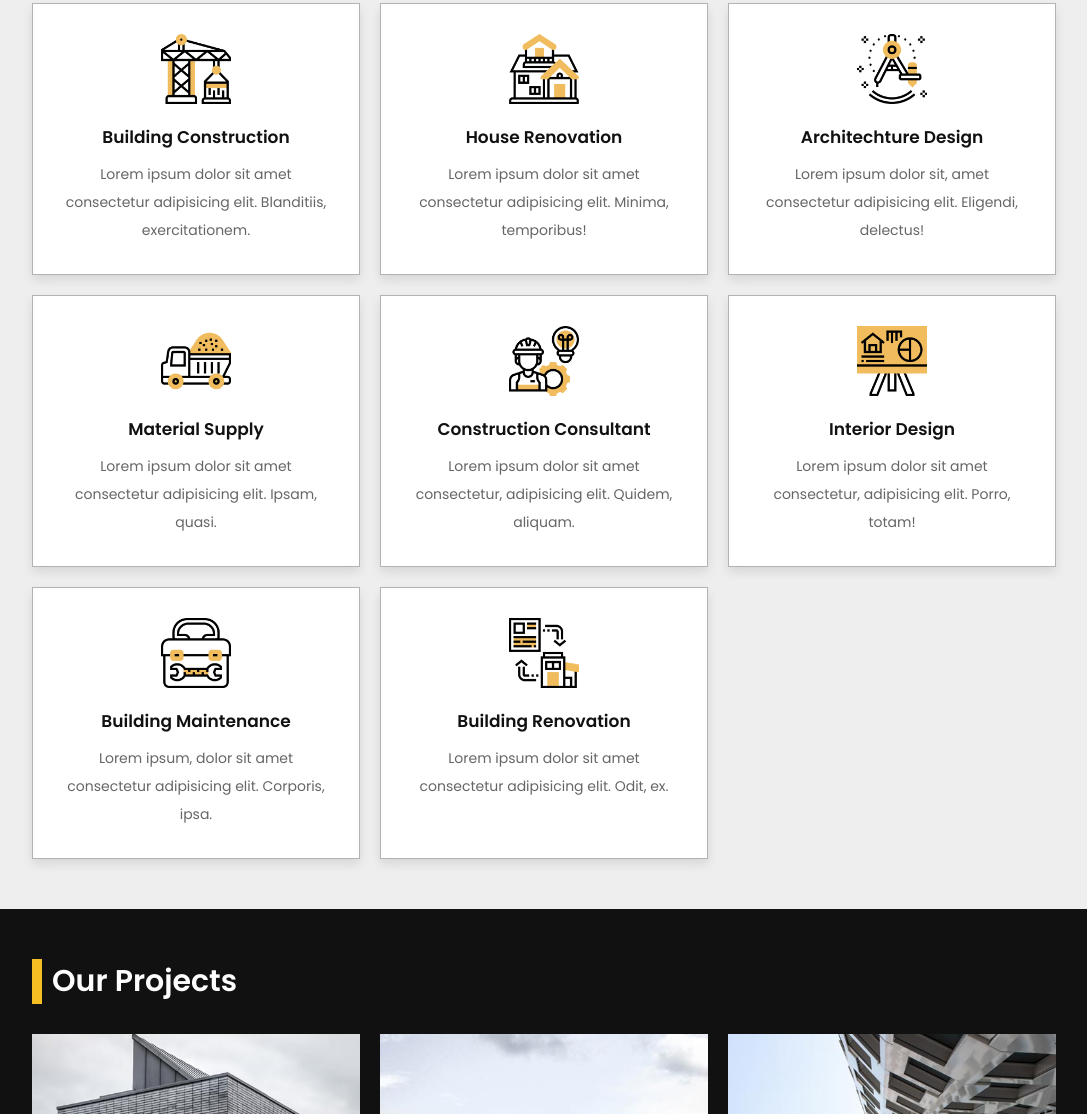
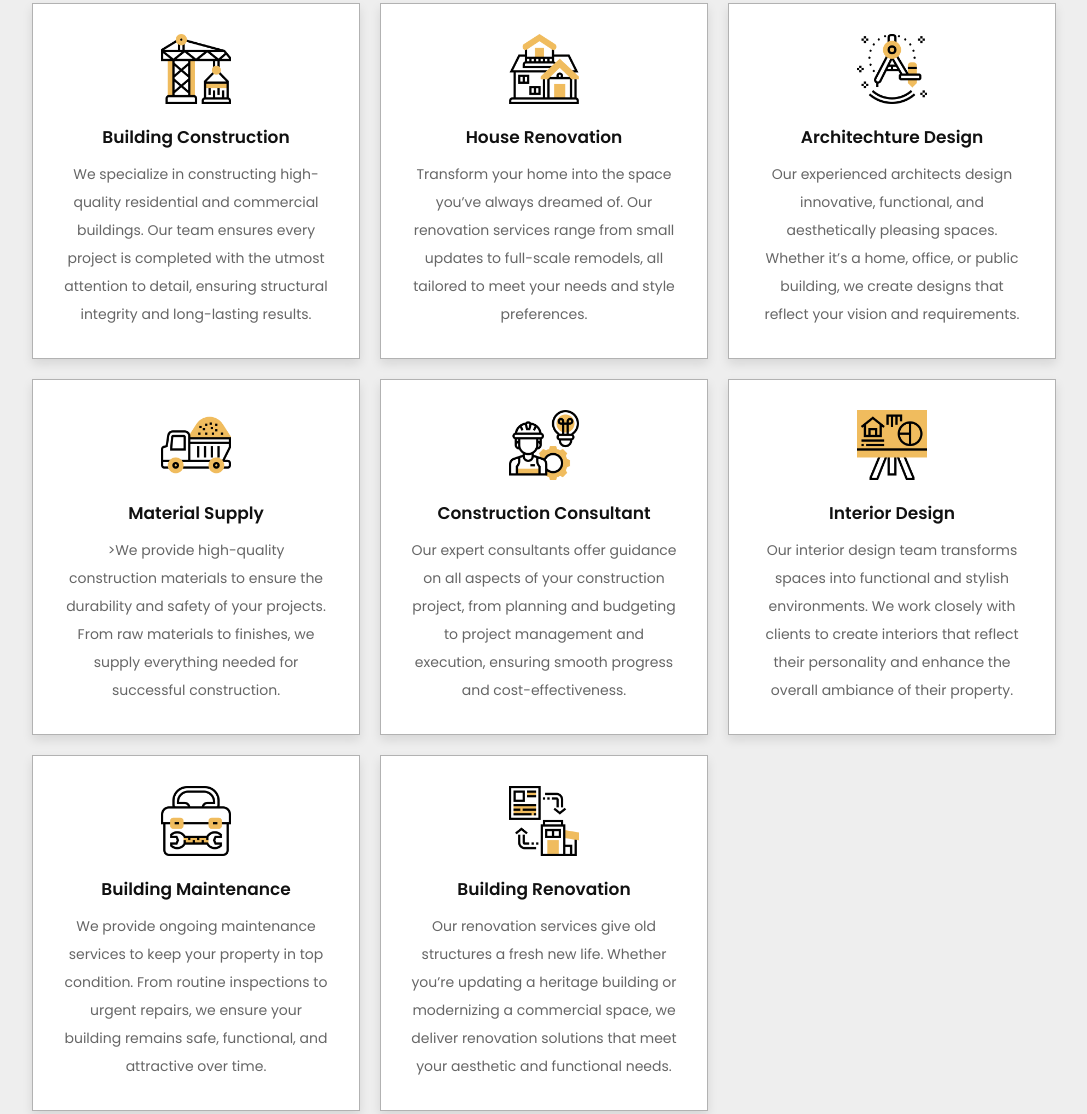
Before and after one commit to SIR-M-V-CONSTRUCTIONS/SIR-M-V-CONSTRUCTIONS.github.io, a plain HTML site: page index.html in a window 1280 px wide. Shown: the part 1416-2530 px from the top of the page, without its empty margins (96-1183 px from the left). Drawn offline with nearby package versions, Linux system fonts and the light colour scheme; some packages are replaced by stand-ins of ours; a script that the page names is missing.

Commit message:
Services details changed

```diff
--- a/index.html
+++ b/index.html
@@ -178,49 +178,49 @@
          <div class="box">
             <img src="images/service-1.png" alt="">
             <h3>building construction</h3>
-            <p>Lorem ipsum dolor sit amet consectetur adipisicing elit. Blanditiis, exercitationem.</p>
+            <p>We specialize in constructing high-quality residential and commercial buildings. Our team ensures every project is completed with the utmost attention to detail, ensuring structural integrity and long-lasting results.</p>
          </div>
 
          <div class="box">
             <img src="images/service-2.png" alt="">
             <h3>house renovation</h3>
-            <p>Lorem ipsum dolor sit amet consectetur adipisicing elit. Minima, temporibus!</p>
+            <p>Transform your home into the space you’ve always dreamed of. Our renovation services range from small updates to full-scale remodels, all tailored to meet your needs and style preferences.</p>
          </div>
 
          <div class="box">
             <img src="images/service-3.png" alt="">
             <h3>architechture design</h3>
-            <p>Lorem ipsum dolor sit, amet consectetur adipisicing elit. Eligendi, delectus!</p>
+            <p>Our experienced architects design innovative, functional, and aesthetically pleasing spaces. Whether it’s a home, office, or public building, we create designs that reflect your vision and requirements.</p>
          </div>
 
          <div class="box">
             <img src="images/service-4.png" alt="">
             <h3>material supply</h3>
-            <p>Lorem ipsum dolor sit amet consectetur adipisicing elit. Ipsam, quasi.</p>
+            <p>>We provide high-quality construction materials to ensure the durability and safety of your projects. From raw materials to finishes, we supply everything needed for successful construction.</p>
          </div>
 
          <div class="box">
             <img src="images/service-5.png" alt="">
             <h3>construction consultant</h3>
-            <p>Lorem ipsum dolor sit amet consectetur, adipisicing elit. Quidem, aliquam.</p>
+            <p>Our expert consultants offer guidance on all aspects of your construction project, from planning and budgeting to project management and execution, ensuring smooth progress and cost-effectiveness.</p>
          </div>
 
          <div class="box">
             <img src="images/service-6.png" alt="">
             <h3>interior design</h3>
-            <p>Lorem ipsum dolor sit amet consectetur, adipisicing elit. Porro, totam!</p>
+            <p>Our interior design team transforms spaces into functional and stylish environments. We work closely with clients to create interiors that reflect their personality and enhance the overall ambiance of their property.</p>
          </div>
 
          <div class="box">
             <img src="images/service-7.png" alt="">
             <h3>building maintenance</h3>
-            <p>Lorem ipsum, dolor sit amet consectetur adipisicing elit. Corporis, ipsa.</p>
+            <p>We provide ongoing maintenance services to keep your property in top condition. From routine inspections to urgent repairs, we ensure your building remains safe, functional, and attractive over time.</p>
          </div>
 
          <div class="box">
             <img src="images/service-8.png" alt="">
             <h3>building renovation</h3>
-            <p>Lorem ipsum dolor sit amet consectetur adipisicing elit. Odit, ex.</p>
+            <p>Our renovation services give old structures a fresh new life. Whether you’re updating a heritage building or modernizing a commercial space, we deliver renovation solutions that meet your aesthetic and functional needs.</p>
          </div>
       </div>
    </section>
```
